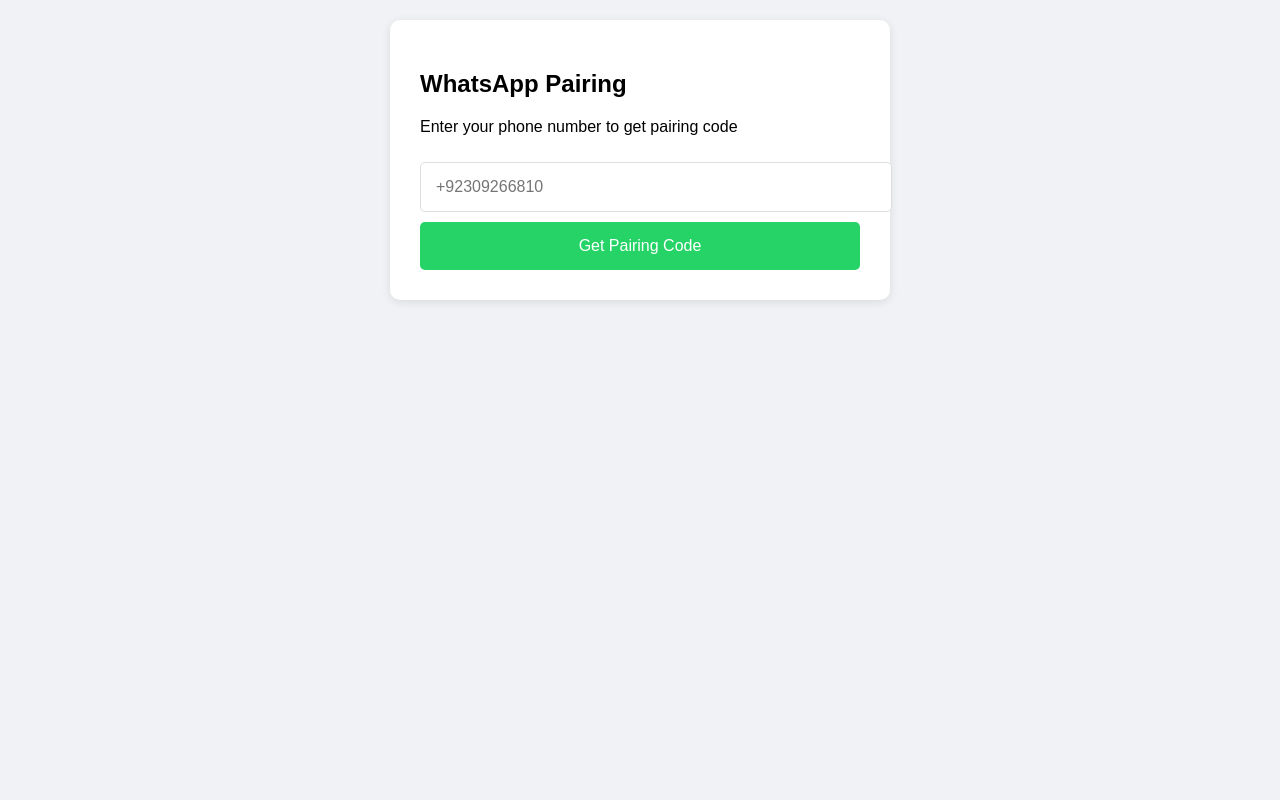
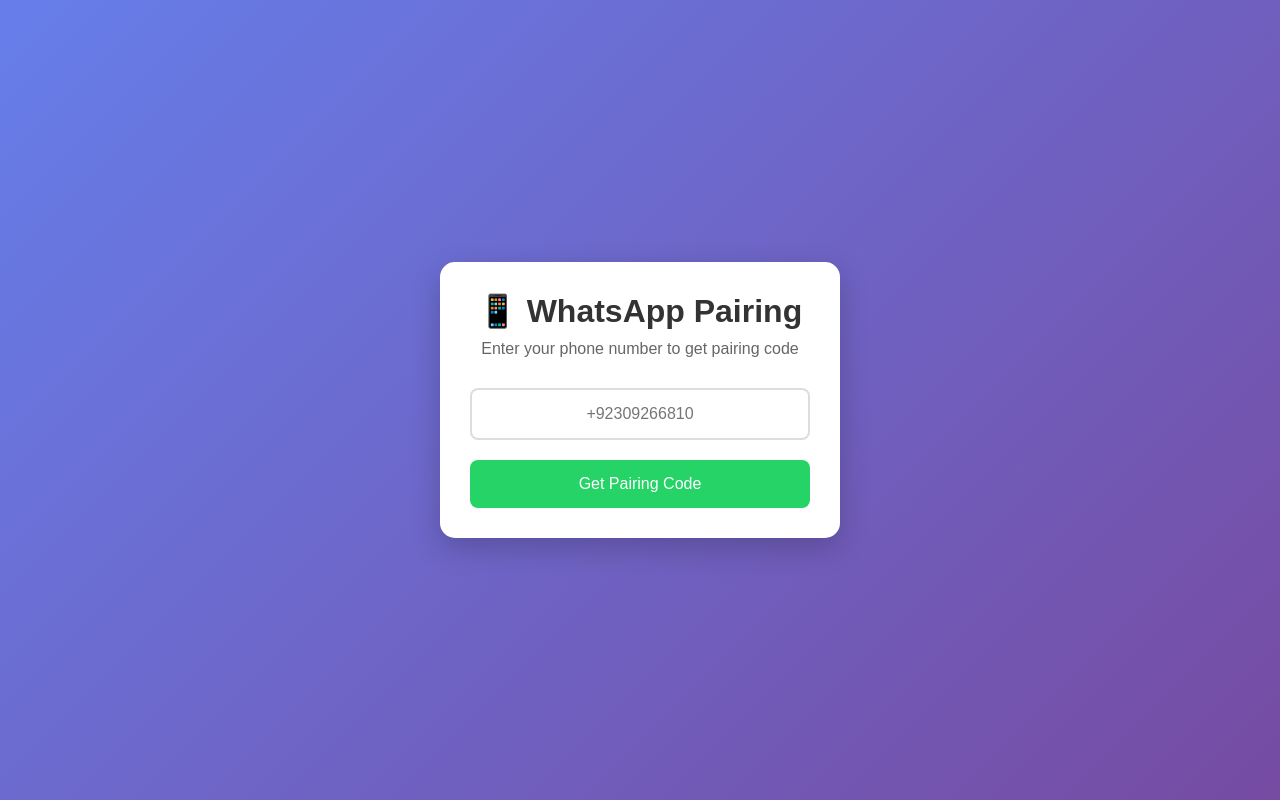
Before and after one commit to nexty22/pairsite, a Flask app: page / in a window 1280 px wide. Run offline with Flask 3, Linux system fonts and the light colour scheme.

Commit message:
Update index.html

```diff
--- a/templates/index.html
+++ b/templates/index.html
@@ -4,26 +4,51 @@
     <title>WhatsApp Pairing</title>
     <meta name="viewport" content="width=device-width, initial-scale=1.0">
     <style>
+        * {
+            margin: 0;
+            padding: 0;
+            box-sizing: border-box;
+        }
         body {
             font-family: Arial, sans-serif;
-            max-width: 500px;
-            margin: 0 auto;
+            background: linear-gradient(135deg, #667eea 0%, #764ba2 100%);
+            min-height: 100vh;
             padding: 20px;
-            background: #f0f2f5;
+            display: flex;
+            align-items: center;
+            justify-content: center;
+        }
+        .container {
+            max-width: 400px;
+            width: 100%;
         }
         .card {
             background: white;
             padding: 30px;
-            border-radius: 10px;
-            box-shadow: 0 2px 10px rgba(0,0,0,0.1);
+            border-radius: 15px;
+            box-shadow: 0 10px 30px rgba(0,0,0,0.2);
+            text-align: center;
+        }
+        h1 {
+            color: #333;
+            margin-bottom: 10px;
+        }
+        p {
+            color: #666;
+            margin-bottom: 20px;
         }
         input {
             width: 100%;
             padding: 15px;
             margin: 10px 0;
-            border: 1px solid #ddd;
-            border-radius: 5px;
+            border: 2px solid #ddd;
+            border-radius: 8px;
             font-size: 16px;
+            text-align: center;
+        }
+        input:focus {
+            outline: none;
+            border-color: #25D366;
         }
         button {
             width: 100%;
@@ -31,9 +56,13 @@
             background: #25D366;
             color: white;
             border: none;
-            border-radius: 5px;
+            border-radius: 8px;
             font-size: 16px;
             cursor: pointer;
+            margin-top: 10px;
+        }
+        button:hover {
+            background: #128C7E;
         }
         .error {
             color: red;
@@ -45,8 +74,9 @@
     </style>
 </head>
 <body>
+    <div class="container">
         <div class="card">
-        <h2>WhatsApp Pairing</h2>
+            <h1>📱 WhatsApp Pairing</h1>
             <p>Enter your phone number to get pairing code</p>
 
             {% if error %}
@@ -58,5 +88,6 @@
                 <button type="submit">Get Pairing Code</button>
             </form>
         </div>
+    </div>
 </body>
 </html>
```
Lines whose indentation alone changed are shown as unchanged.
